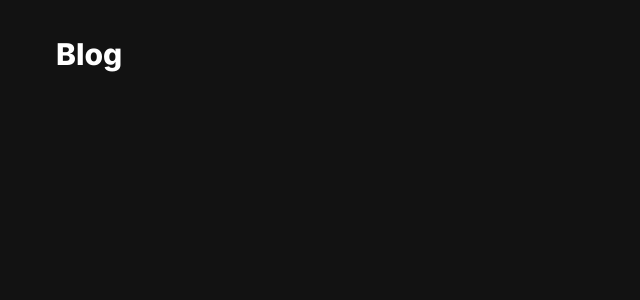
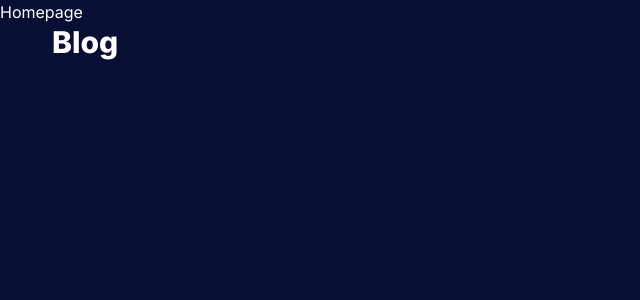
Before and after one commit to mibijoy007/blog, a Next.js app: page / in a window 1280 px wide. Shown: the top 300 px of the page, without its empty margins (0-640 px from the left). Built offline with nearby package versions, Linux system fonts and the light colour scheme.

Commit message:
dark:bg-black added and working

```diff
--- a/src/app/layout.tsx
+++ b/src/app/layout.tsx
@@ -20,7 +20,7 @@ export default function RootLayout({
 }) {
   return (
     <html lang="en">
-      <body className=''>
+      <body className='dark:bg-black'>
         <NextThemeProvider>
           <NextAuthProvider>
             <GlobalState>
--- a/src/app/page.tsx
+++ b/src/app/page.tsx
@@ -8,11 +8,7 @@ import Image from 'next/image'
 export default function Home() {
   return (
     <div>
-      {/* <Button title='btn' onClick={() => { }}/>
-
-      <div>Homepage</div>
-
-      <Processing/> */}
+      Homepage
     </div>
   )
 }
--- a/src/components/NavBar.tsx
+++ b/src/components/NavBar.tsx
@@ -28,11 +28,11 @@ export default function NavBar() {
             >
                 <div className="container">
                     <div className="relative -mx-4 flex items-center justify-between">
-                        <div className="w-60 max-w-full px-4 xl:mr-12">
+                        <div className="w-60 max-w-full px-3 xl:mr-12">
                             <Link
                                 href={'/'}
                                 className={`text-[30px] font-extrabold cursor-pointer block w-full
-                            ${sticky ? "py-5 lg:py-2" : "py-8"}
+                            ${sticky ? "py-5 lg:py-2" : "py-5"}
                             `}
                             >
                                 Blog
```
